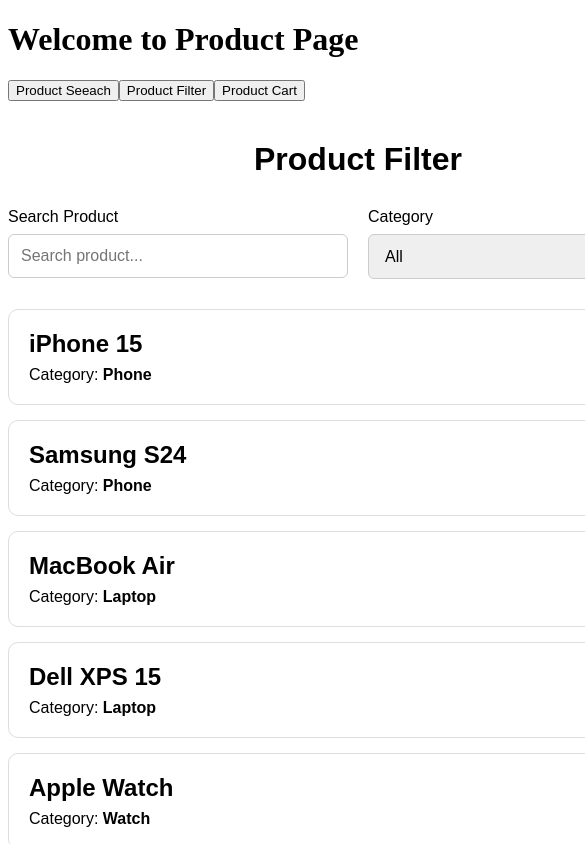
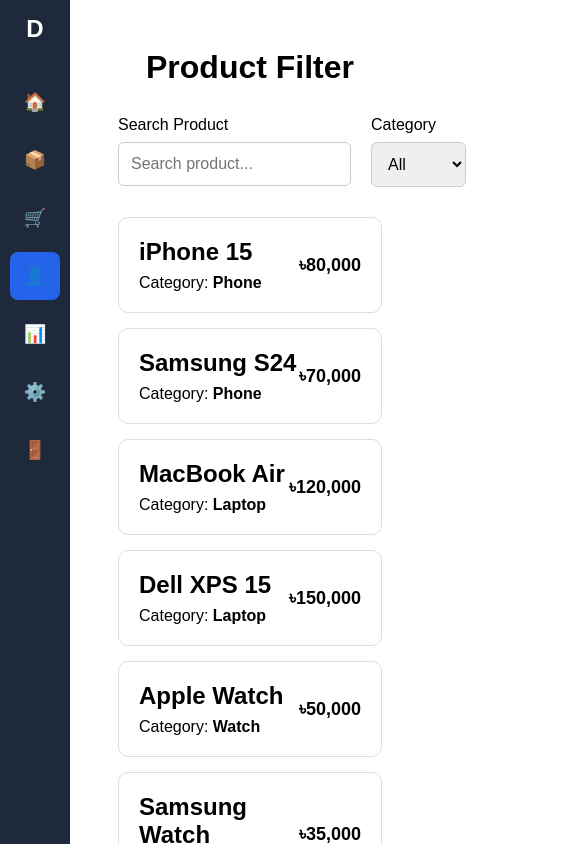
Before and after one commit to Ridwan2024-P/Angular, an Angular app in the folder task/: page /productfilter in a window 390 px wide. Shown: the top 844 px of the page, 585 px wide, since content can reach past the window. Built offline with nearby package versions, Linux system fonts and the light colour scheme.

Commit message:
design dashboard

```diff
--- a/task/src/app/app.css
+++ b/task/src/app/app.css
@@ -0,0 +1,209 @@
+  * {
+      margin: 0;
+      padding: 0;
+      box-sizing: border-box;
+      font-family: Arial, sans-serif;
+    }
+
+    body {
+      background: #f5f6fa;
+    }
+
+    .dashboard {
+      display: flex;
+      min-height: 100vh;
+    }
+
+    /* Sidebar */
+    .sidebar {
+      width: 240px;
+      background: #1e293b;
+      color: white;
+      padding: 20px;
+      position: fixed;
+      top: 0;
+      left: 0;
+      bottom: 0;
+    }
+
+    .logo {
+      font-size: 24px;
+      font-weight: bold;
+      margin-bottom: 35px;
+      text-align: center;
+    }
+
+    .menu {
+      display: flex;
+      flex-direction: column;
+      gap: 10px;
+    }
+
+    .menu button {
+      width: 100%;
+      padding: 13px 15px;
+      border: none;
+      border-radius: 8px;
+      background: transparent;
+      color: white;
+      text-align: left;
+      font-size: 15px;
+      cursor: pointer;
+      transition: 0.3s;
+    }
+
+    .menu button:hover {
+      background: #334155;
+    }
+
+    .menu button.active {
+      background: #2563eb;
+    }
+
+    /* Main Content */
+    .main {
+      margin-left: 240px;
+      width: calc(100% - 240px);
+      padding: 30px;
+    }
+
+    .topbar {
+      display: flex;
+      justify-content: space-between;
+      align-items: center;
+      margin-bottom: 30px;
+    }
+
+    .topbar h1 {
+      font-size: 28px;
+      color: #1e293b;
+    }
+
+    .profile {
+      background: white;
+      padding: 10px 18px;
+      border-radius: 8px;
+      box-shadow: 0 2px 8px rgba(0,0,0,0.08);
+    }
+
+    /* Cards */
+    .cards {
+      display: grid;
+      grid-template-columns: repeat(4, 1fr);
+      gap: 20px;
+      margin-bottom: 30px;
+    }
+
+    .card {
+      background: white;
+      padding: 25px;
+      border-radius: 12px;
+      box-shadow: 0 2px 10px rgba(0,0,0,0.08);
+    }
+
+    .card h3 {
+      color: #64748b;
+      font-size: 15px;
+      margin-bottom: 12px;
+    }
+
+    .card h2 {
+      color: #1e293b;
+      font-size: 28px;
+    }
+
+    /* Recent Orders */
+    .table-container {
+      background: white;
+      padding: 25px;
+      border-radius: 12px;
+      box-shadow: 0 2px 10px rgba(0,0,0,0.08);
+    }
+
+    .table-container h2 {
+      margin-bottom: 20px;
+      color: #1e293b;
+    }
+
+    table {
+      width: 100%;
+      border-collapse: collapse;
+    }
+
+    th,
+    td {
+      padding: 14px;
+      text-align: left;
+      border-bottom: 1px solid #e5e7eb;
+    }
+
+    th {
+      color: #64748b;
+    }
+
+    td {
+      color: #334155;
+    }
+
+    .status {
+      padding: 5px 10px;
+      border-radius: 20px;
+      background: #dcfce7;
+      color: #166534;
+      font-size: 13px;
+    }
+
+    /* Responsive */
+    @media (max-width: 900px) {
+      .cards {
+        grid-template-columns: repeat(2, 1fr);
+      }
+    }
+
+    @media (max-width: 600px) {
+      .sidebar {
+        width: 70px;
+        padding: 15px 10px;
+      }
+
+      .logo {
+        font-size: 0;
+      }
+
+      .logo::after {
+        content: "D";
+        font-size: 24px;
+      }
+
+      .menu button {
+        text-align: center;
+        padding: 13px 5px;
+        font-size: 0;
+      }
+
+      .menu button::first-letter {
+        font-size: 18px;
+      }
+
+      .main {
+        margin-left: 70px;
+        width: calc(100% - 70px);
+        padding: 20px;
+      }
+
+      .cards {
+        grid-template-columns: 1fr;
+      }
+
+      .topbar h1 {
+        font-size: 22px;
+      }
+
+      .table-container {
+        overflow-x: auto;
+      }
+
+      table {
+        min-width: 600px;
+      }
+    }
--- a/task/src/app/app.html
+++ b/task/src/app/app.html
@@ -1,9 +1,65 @@
-<!-- <app-cart></app-cart>
-<app-product-serach></app-product-serach>
-<app-product-filter></app-product-filter> -->
-<h1>Welcome to Product Page</h1>
-<router-outlet>
-<button routerLink="productserach">Product Seeach</button>
-<button routerLink="productfilter">Product Filter</button>
-<button routerLink="productcart">Product Cart</button>
-</router-outlet>
+<div class="dashboard">
+
+  <aside class="sidebar">
+
+    <div class="logo">
+      My Dashboard
+    </div>
+
+    <div class="menu">
+
+      <button
+        routerLink="/"
+        routerLinkActive="active"
+        [routerLinkActiveOptions]="{ exact: true }">
+        🏠 Dashboard
+      </button>
+
+      <button
+        routerLink="/productserach"
+        routerLinkActive="active">
+        📦 Products
+      </button>
+
+      <button
+        routerLink="/productcart"
+        routerLinkActive="active">
+        🛒 Orders
+      </button>
+
+      <button
+        routerLink="/productfilter"
+        routerLinkActive="active">
+        👤 ProductFilter
+      </button>
+
+      <button
+        routerLink="/reports"
+        routerLinkActive="active">
+        📊 Reports
+      </button>
+
+      <button
+        routerLink="/settings"
+        routerLinkActive="active">
+        ⚙️ Settings
+      </button>
+
+      <button
+        routerLink="/logout"
+        routerLinkActive="active">
+        🚪 Logout
+      </button>
+
+    </div>
+
+  </aside>
+
+
+  <main class="main">
+
+    <router-outlet></router-outlet>
+
+  </main>
+
+</div>
--- a/task/src/app/app.routes.ts
+++ b/task/src/app/app.routes.ts
@@ -7,7 +7,7 @@
 
 export const routes: Routes = [
     {path:'productserach',component:ProductSerach},
-     {path:'productfilter',loadComponent: () =>import('./product-filter/product-filter').then(m => m.ProductFilter)},
+    {path:'productfilter',loadComponent: () =>import('./product-filter/product-filter').then(m => m.ProductFilter)},
     {path:'productcart',component:Cart},
     {path:'**',component:NotFound},
 
--- a/task/src/app/app.ts
+++ b/task/src/app/app.ts
@@ -1,12 +1,12 @@
 import { Component, signal } from '@angular/core';
-import { RouterLink, RouterOutlet } from '@angular/router';
+import { RouterLink, RouterLinkActive, RouterOutlet } from '@angular/router';
 import { ProductSerach } from './product-serach/product-serach';
 import { Cart } from './cart/cart';
 import { ProductFilter } from './product-filter/product-filter';
 
 @Component({
   selector: 'app-root',
-  imports: [RouterOutlet, ProductSerach, Cart,ProductFilter,RouterLink],
+  imports: [RouterOutlet, ProductSerach, Cart,ProductFilter,RouterLink,RouterLinkActive],
   templateUrl: './app.html',
   styleUrl: './app.css'
 })
--- a/task/src/app/product-filter/product-filter.css
+++ b/task/src/app/product-filter/product-filter.css
@@ -1,7 +1,8 @@
 .container {
-  width: 700px;
-  margin: 40px auto;
-  font-family: Arial, sans-serif;
+  max-width: 1200px;
+  width: 100%;
+  margin: 0 auto;
+  padding: 0 20px;
 }
 
 h1 {
```
